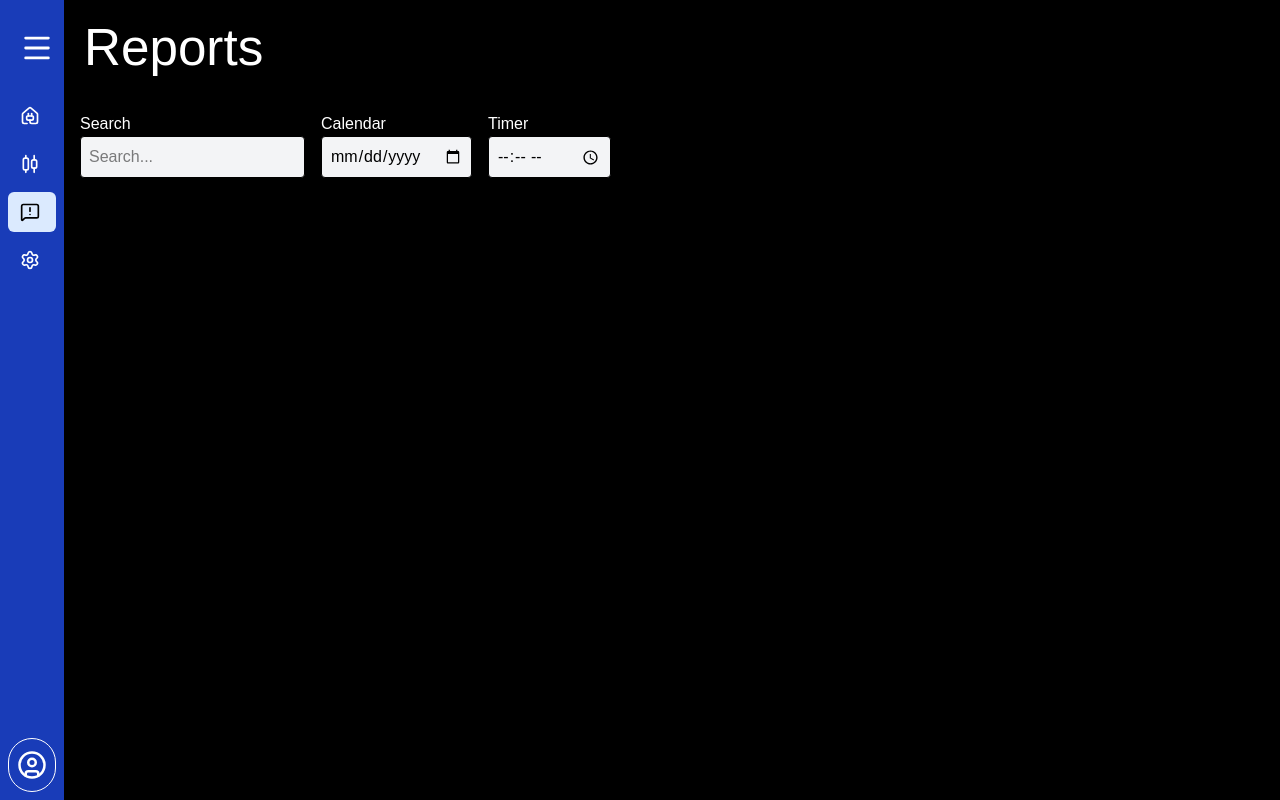
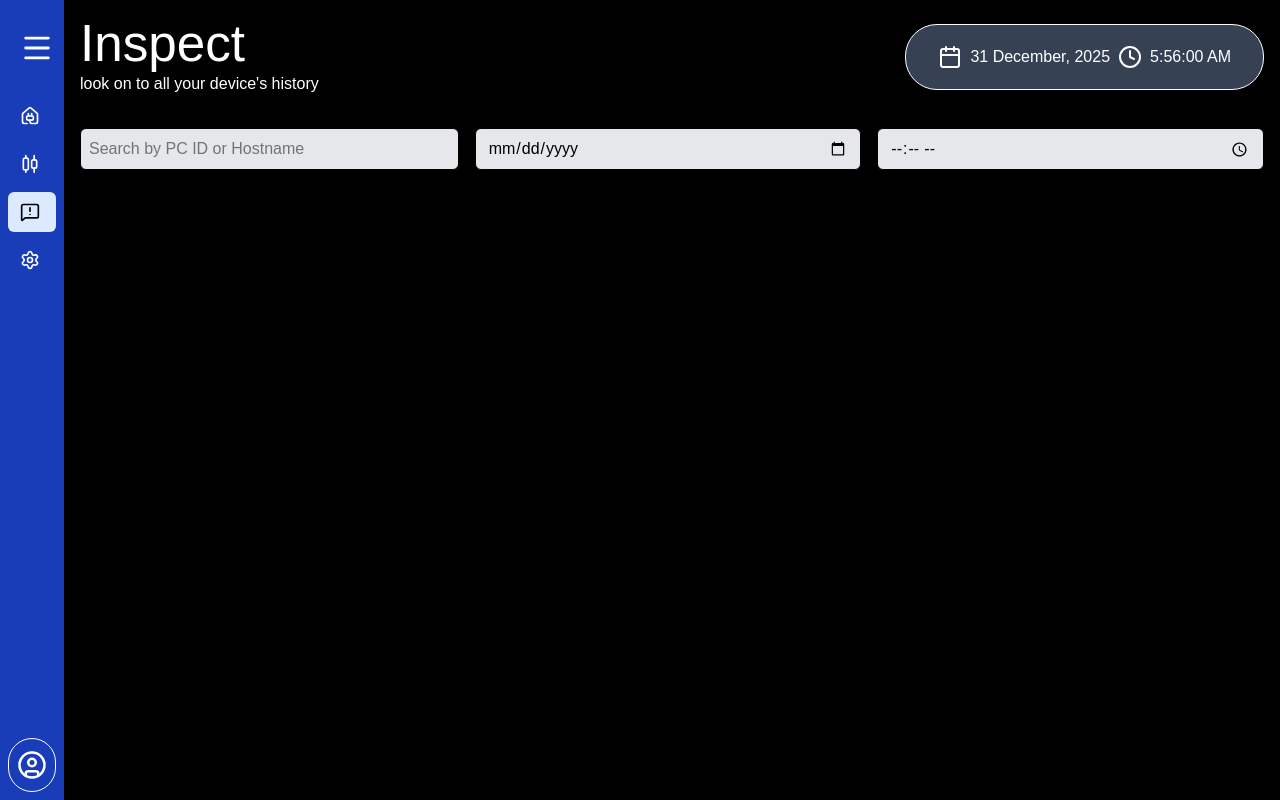
Before and after one commit to pradeepjohndev/Infrawatch, a React (Vite) app in the folder Frontend/: page /Alerts in a window 1280 px wide. Built offline with nearby package versions, Linux system fonts and the light colour scheme.

Commit message:
navigate and connection

```diff
--- a/Frontend/src/App.jsx
+++ b/Frontend/src/App.jsx
@@ -1,24 +1,41 @@
 import { BrowserRouter, Routes, Route } from "react-router-dom";
 import Login from "./Login_page/Login";
 import Register from "./Login_page/Register";
-import Home from "./Routes/home.jsx";
+import Home from "./Routes/Home.jsx";
 import Dashboard from "./Dashboard/Dashboard.jsx";
 import Alerts from "./Routes/Alerts.jsx";
 import Setting from "./Routes/Setting.jsx";
 import "./App.css";
 import "./Style.css";
 import Sidebar from "./Dashboard/Sidebar";
+import Not_Found from "./Components/not_found.jsx";
+import { useEffect, useState } from "react";
 
 export default function App() {
+  const date = new Date();
+  const monthNames = ["January", "February", "March", "April", "May", "June", "July", "August", "September", "October", "November", "December"];
+  const today = `${date.getDate()} ${monthNames[date.getMonth()]}, ${date.getFullYear()}`;
+  const [now, setNow] = useState(() => Date.now());
+  const [clock, setTime] = useState("");
+
+  useEffect(() => {
+    const t = setInterval(() => {
+      setTime(new Date().toLocaleTimeString());
+      setNow(Date.now());
+    }, 1000);
+    return () => clearInterval(t);
+  }, []);
+
   return (
     <div className="flex h-screen overflow-hidden">
       <Sidebar />
       <main className="flex-1 overflow-y-auto">
         <Routes>
-          <Route path="/" element={<Home />} />
-          <Route path="/dashboard" element={<Dashboard />} />
-          <Route path="/Alerts" element={<Alerts />} />
+          <Route path="/home" element={<Home today={today} />} />
+          <Route path="/dashboard" element={<Dashboard clock={clock} now={now} />} />
+          <Route path="/Alerts" element={<Alerts today={today} clock={clock} />} />
           <Route path="/setting" element={<Setting />} />
+          <Route path="/not_found" element={<Not_Found />} />
         </Routes>
       </main>
     </div>
--- a/Frontend/src/Components/Not_found.jsx
+++ b/Frontend/src/Components/Not_found.jsx
@@ -1,4 +1,4 @@
-export default function NotFound() {
+export default function Not_Found() {
   return (
     <div className="min-h-screen flex flex-col items-center justify-center from-slate-900 to-black text-white px-6">
       <h1 className="text-8xl md:text-9xl font-extrabold text-blue-500 animate-pulse">404</h1>
@@ -6,7 +6,7 @@ export default function NotFound() {
       <p className="mt-2 text-center text-gray-400 max-w-md">The page you're looking for doesn't exist, was moved, or is hiding from you</p>
       <div className="w-24 h-1 bg-blue-500 rounded-full my-6" />
       <div className="flex gap-4">
-        <a href="/" className="px-6 py-3 rounded-lg bg-blue-500 hover:bg-blue-600 transition">Go Home</a>
+        <a href="/home" className="px-6 py-3 rounded-lg bg-blue-500 hover:bg-blue-600 transition !text-white">Go Home</a>
         <button onClick={() => window.history.back()} className="px-6 py-3 rounded-lg border border-gray-600 hover:bg-gray-800 transition">Go Back</button>
       </div>
     </div>
--- a/Frontend/src/Dashboard/Dashboard.jsx
+++ b/Frontend/src/Dashboard/Dashboard.jsx
@@ -4,23 +4,13 @@ import PCPanel from "./Pcpanel";
 import { Link } from "react-router-dom";
 import { OctagonAlert } from "lucide-react"
 
-export default function Dashboard() {
+export default function Dashboard({ clock, now }) {
   const [pcs, setPcs] = useState([]);
-  const [time, setTime] = useState("");
-  const [now, setNow] = useState(() => Date.now());
   const [ws, setWs] = useState(null);
   const [ready, setReady] = useState(false);
   const [searchTerm, setSearchTerm] = useState("");
   const [statusFilter, setStatusFilter] = useState("ALL");
   const [sortOrder, setSortOrder] = useState("ONLINE_FIRST");
-
-  useEffect(() => {
-    const t = setInterval(() => {
-      setTime(new Date().toLocaleTimeString());
-      setNow(Date.now());
-    }, 1000);
-    return () => clearInterval(t);
-  }, []);
 
   useEffect(() => {
     const socket = new WebSocket("ws://localhost:8080");
@@ -72,7 +62,7 @@ export default function Dashboard() {
         <div className="header">
           <div className="side_left">
             <h1>IT Asset Monitoring</h1>
-            <div className="time">Current Time: {time}</div>
+            <div className="time">Current Time: {clock}</div>
           </div>
           <div className="side">
             {ready && ws && <Devices ws={ws} />}
--- a/Frontend/src/Login_page/Login.jsx
+++ b/Frontend/src/Login_page/Login.jsx
@@ -1,7 +1,7 @@
 import { useState } from "react";
 import axios from "axios";
 import { useNavigate } from "react-router-dom";
-import { CircleX,CircleCheck } from "lucide-react";
+import { CircleX, CircleCheck } from "lucide-react";
 axios.defaults.withCredentials = true;
 
 export default function Login() {
@@ -28,7 +28,7 @@ export default function Login() {
       setMsg("Login successful");
       setIsError(false);
 
-      setTimeout(() => navigate("/dashboard"), 1000);
+      setTimeout(() => navigate("/home"), 1000);
     } catch {
       setMsg("Login failed");
       setIsError(true);
@@ -64,9 +64,8 @@ export default function Login() {
 
         {msg && (
           <div
-            className={`mt-4 flex items-center gap-2 rounded p-3 text-sm text-white ${
-              isError ? "bg-red-600" : "bg-green-600"
-            }`}
+            className={`mt-4 flex items-center gap-2 rounded p-3 text-sm text-white ${isError ? "bg-red-600" : "bg-green-600"
+              }`}
           >
 
             {isError ? <CircleX /> : <CircleCheck />}
--- a/Frontend/src/Routes/Alerts.jsx
+++ b/Frontend/src/Routes/Alerts.jsx
@@ -1,39 +1,45 @@
 import React, { useState } from "react";
+import { Calendar, Clock } from "lucide-react";
 
-export default function Alerts() {
+export default function Alerts({ today, clock }) {
     const [search, setSearch] = useState("");
     const [date, setDate] = useState("");
     const [time, setTime] = useState("");
 
     return (
         <>
-            <h1 className="text-white p-5">Reports</h1>
-            <div className="flex gap-4 p-4 text-white max-w-10/12">
-                <div className="" >
-                    <h3>Search</h3>
-                    <input className=" bg-gray-100 flex-1 p-2 rounded border focus:border-sky-500 focus:outline-2 focus:outline-blue-500 hover:cursor-type text-black" type="text" placeholder="Search..." value={search} onChange={(e) => setSearch(e.target.value)} />
-                    {search && <p>Selected date: {search}</p>}
+            <div className="text-white p-4 flex justify-between">
+                <div className="">
+                    <h1>Inspect</h1>
+                    <span>look on to all your device's history</span>
                 </div>
-
-                <div className="">
-                    <h3>Calendar</h3>
-                    <input className=" bg-gray-100 flex-1 p-2 rounded border focus:border-sky-500 focus:outline-2 focus:outline-blue-500 hover:cursor-type text-black" type="date" value={date} onChange={(e) => setDate(e.target.value)} />
-                    {date && <p>Selected date: {date}</p>}
-                </div>
-
-                <div className="">
-                    <h3>Timer</h3>
-                    <input className=" bg-gray-100 flex-1 p-2 rounded border focus:border-sky-500 focus:outline-2 focus:outline-blue-500 hover:cursor-type text-black" type="time" value={time} onChange={(e) => setTime(e.target.value)} />
-                    {time && <p>Selected date: {time}</p>}
+                <div className="border rounded-4xl h-10 p-8 mt-2 bg-gray-700 flex items-center gap-2">
+                    <Calendar />{today}<br></br><Clock />{clock}
                 </div>
             </div>
+            <div className="flex items-center gap-4 p-4 text-white w-full">
+                <input type="text" placeholder="Search by PC ID or Hostname" value={search} onChange={(e) => setSearch(e.target.value)}
+                    className="flex-1 bg-gray-200 text-black px-2 py-2 rounded-md border focus:border-sky-500 focus:outline-none" />
+
+                <input type="date" value={date} onChange={(e) => setDate(e.target.value)}
+                    className="flex-1 bg-gray-200 text-black px-3 py-2 rounded-md border focus:border-sky-500 focus:outline-none" />
+
+                <input type="time" value={time} onChange={(e) => setTime(e.target.value)}
+                    className="flex-1 bg-gray-200 text-black px-3 py-2 rounded-md border focus:border-sky-500 focus:outline-none" />
+            </div>
+
+            {search && date && time && (
+                <div className="p-2 mx-4 rounded-lg text-white flex items-center justify-between">
+                    <span>
+                        Would you like to look for{" "}
+                        <strong>{search}</strong> system information on{" "}
+                        <strong>{date}</strong> at{" "}
+                        <strong>{time}</strong>?
+                    </span>
+
+                    <button onClick={() => alert(`${search} system information from ${date} at ${time}`)}
+                        className="ml-4 px-4 py-2 bg-blue-500 hover:bg-blue-600 rounded-md text-white font-medium">View Report</button>
+                </div>)}
         </>
     );
 }
-
-
-
-
-// q-22min-11km - 2264.00
-// m-1h8min-49km - 2201.70
-// w-1h10min-48km - 2412.20
--- a/Frontend/src/Routes/Home.jsx
+++ b/Frontend/src/Routes/Home.jsx
@@ -2,24 +2,13 @@ import { CalendarDays } from "lucide-react";
 import { useEffect, useState } from "react";
 import { UsersRoundIcon, UserRoundCheckIcon, UserRoundXIcon } from 'lucide-react';
 import RecentPCItem from "../Components/RecentPCItem";
-import Devices from "../Dashboard/Device";
 import { Link } from 'react-router-dom';
 
-export default function Home({ ws }) {
-    const date = new Date();
+export default function Home({ ws, today }) {
     const [pcs, setPcs] = useState([]);
     const [ready, setReady] = useState(false);
-
-    const year = date.getFullYear();
-    const month = date.getMonth() + 1;
-    let monthname = null;
-    const monthNames = ["January", "February", "March", "April", "May", "June","July", "August", "September", "October", "November", "December"];
-    monthname = monthNames[month - 1];
-    const day = date.getDate();
-
     const recentDevices = pcs.slice(-10).reverse();
 
-    let today = `${day} ${monthname}, ${year}`;
     const [deviceCounts, setDeviceCounts] = useState({
         total: 0,
         online: 0,
```
Also changed, not shown: Frontend/src/Dashboard/Sidebar.jsx (+7 -3 lines), 1 other file (tests, documents, lock files or other folders).
